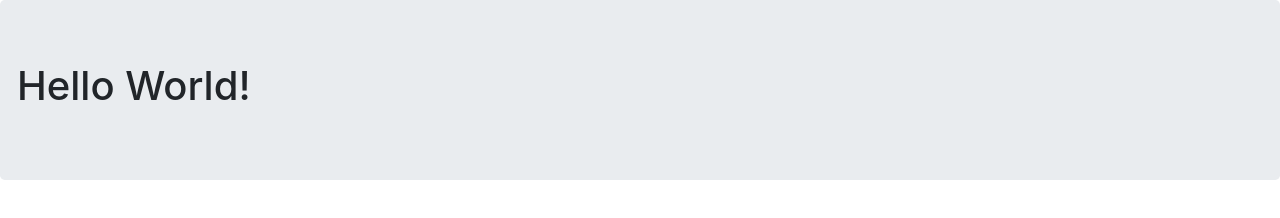
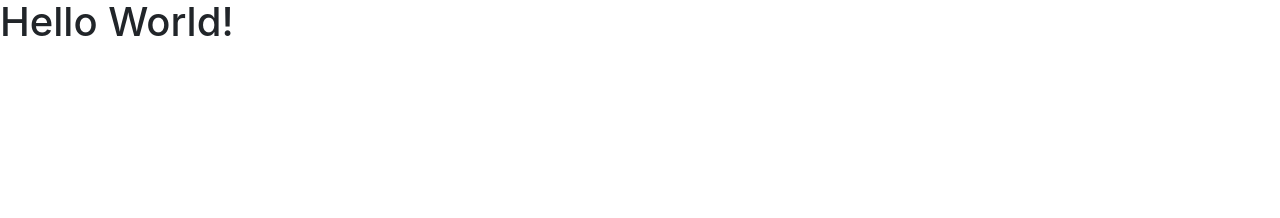
Before and after one commit to kznrluk/cit-webpro2017, a plain HTML site: page index.html in a window 1280 px wide. Drawn offline with Linux system fonts and the light colour scheme.

Commit message:
リンク

```diff
--- a/index.html
+++ b/index.html
@@ -9,8 +9,6 @@
 		<link href="https://maxcdn.bootstrapcdn.com/font-awesome/4.7.0/css/font-awesome.min.css" rel="stylesheet" integrity="sha384-wvfXpqpZZVQGK6TAh5PVlGOfQNHSoD2xbE+QkPxCAFlNEevoEH3Sl0sibVcOQVnN" crossorigin="anonymous">
 	</head>
 	<body>
-		<div class="jumbotron">
-			<div class="row">
 		<h1>Hello World!</h1>
 	</body>
 </html>
```
